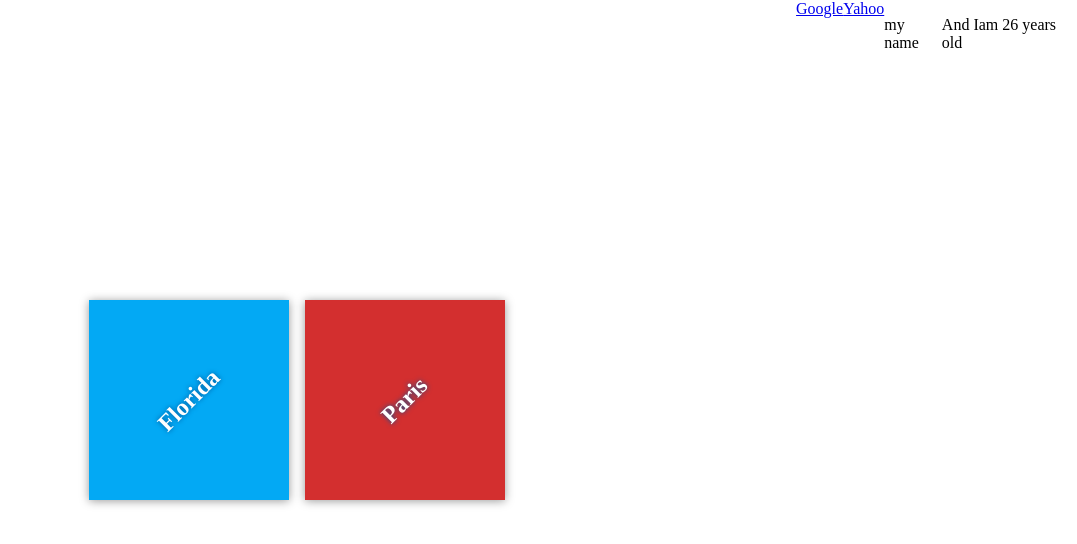
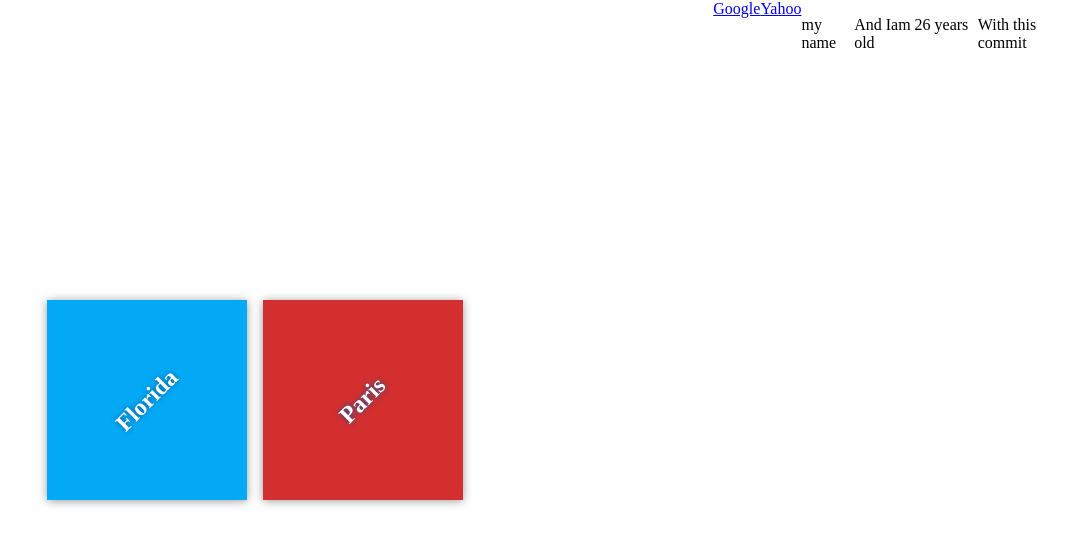
Before and after one commit to Islamsulaiman/my-travel-plans, a plain HTML site: page index.html in a window 1280 px wide. Shown: the whole page, without its empty margins (203-1280 px from the left). Drawn offline with Linux system fonts and the light colour scheme.

Commit message:
learning step 2

```diff
--- a/index.html
+++ b/index.html
@@ -24,5 +24,7 @@
     <p>my name</p>
     <p>And Iam 26 years old</p>
 
+    <p>With this commit</p>
+
 </body>
 </html>
```
